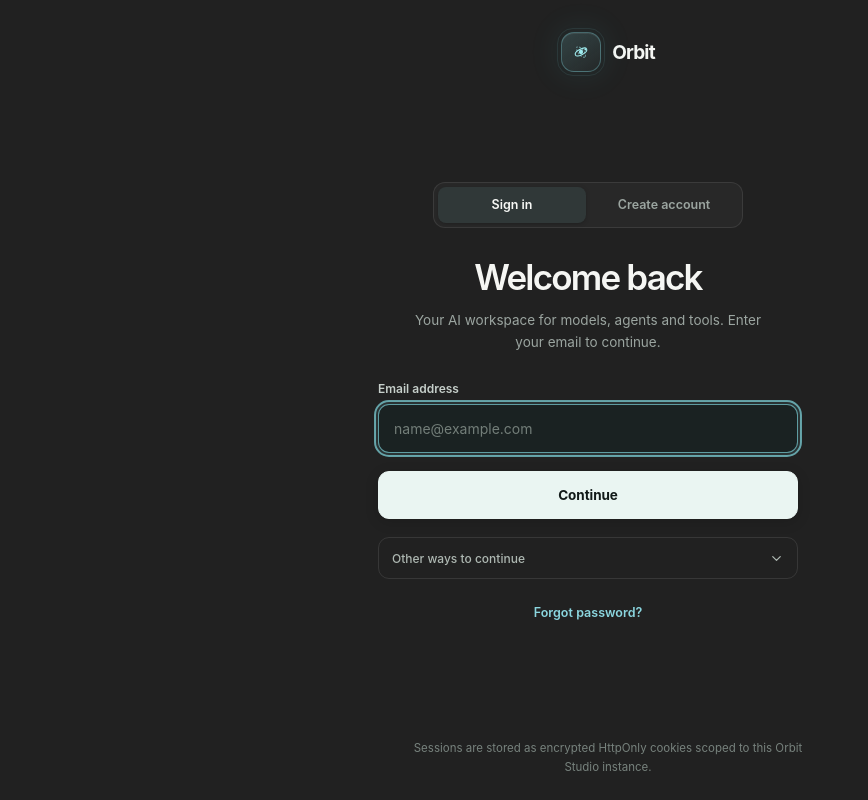
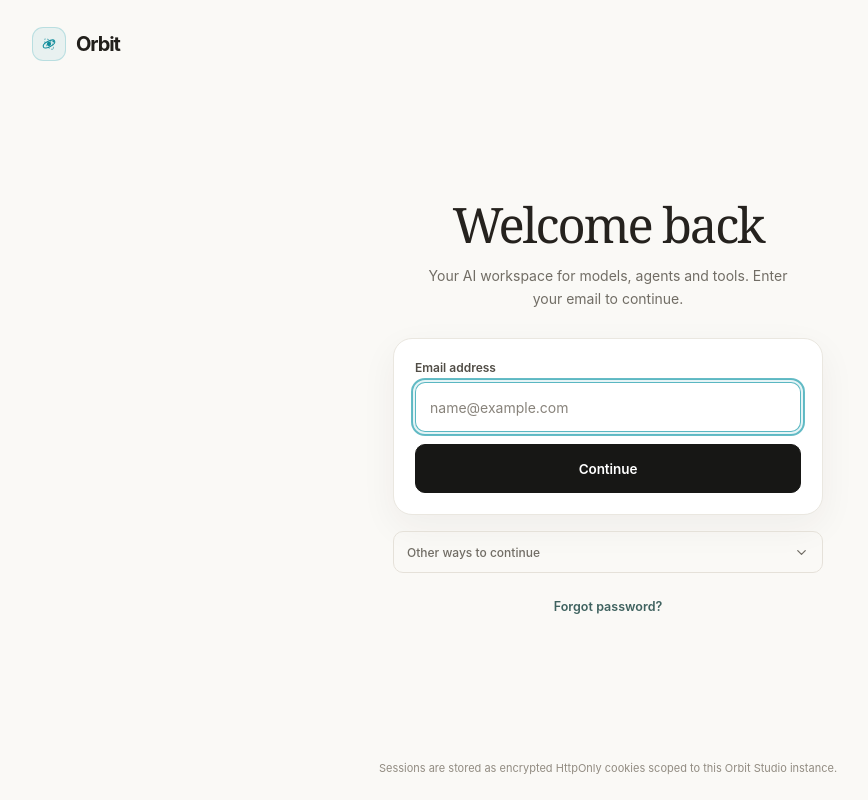
Before and after one commit to shikhar-jadav/orbit-frontend, a React (Vite) app: page / in a window 1280 px wide. Shown: the whole page, without its empty margins (32-900 px from the left). Built offline with nearby package versions, Linux system fonts and the light colour scheme.

Commit message:
Restyle Orbit authentication page with a Claude-inspired layout

```diff
--- a/src/components/AuthExperience.css
+++ b/src/components/AuthExperience.css
@@ -1,209 +1,484 @@
-/* ORBIT AUTH — structural redesign: centered AI entry flow, not a form card */
+/* Orbit authentication — warm, minimal, email-first entry inspired by Claude. */
 #root .auth-page {
-  --auth-bg:#101414; --auth-field:#171d1d; --auth-line:rgba(255,255,255,.12);
-  --auth-text:#f3f6f3; --auth-muted:#9aa5a0; --auth-accent:#80d8df;
-  position:relative; isolation:isolate; display:flex; justify-content:center;
-  width:100%; min-height:100vh; min-height:100dvh; padding:24px 20px;
-  overflow-x:hidden; overflow-y:auto; color:var(--auth-text);
-  background:
-    radial-gradient(ellipse at 50% 26%,rgba(58,167,177,.15),transparent 35%),
-    radial-gradient(ellipse at 12% 90%,rgba(60,116,105,.07),transparent 30%),
-    var(--auth-bg);
-  font-family:Inter,ui-sans-serif,system-ui,-apple-system,BlinkMacSystemFont,"Segoe UI",sans-serif;
+  --auth-bg: #faf9f6;
+  --auth-card: #ffffff;
+  --auth-field: #ffffff;
+  --auth-line: #e6e3dc;
+  --auth-text: #211f1b;
+  --auth-muted: #716d65;
+  --auth-accent: #1599a8;
+  position: relative;
+  isolation: isolate;
+  display: flex;
+  width: 100%;
+  min-height: 100vh;
+  min-height: 100dvh;
+  padding: 0;
+  overflow-x: hidden;
+  overflow-y: auto;
+  color: var(--auth-text);
+  background: var(--auth-bg);
+  font-family: Inter, ui-sans-serif, system-ui, -apple-system, BlinkMacSystemFont, "Segoe UI", sans-serif;
 }
-#root .auth-page::before {
-  position:fixed; z-index:-1; inset:0; content:""; pointer-events:none; opacity:.17;
-  background-image:linear-gradient(rgba(255,255,255,.025) 1px,transparent 1px),linear-gradient(90deg,rgba(255,255,255,.025) 1px,transparent 1px);
-  background-size:52px 52px; mask-image:radial-gradient(ellipse at center,black,transparent 72%);
-}
-/* One centered column; the old split-screen and showcase are gone. */
+
+#root .auth-page::before { display: none; }
+
 #root .auth-page .auth-split,
 #root .auth-page .auth-split.auth-split--centered {
-  display:flex; align-items:stretch; justify-content:center; width:100%;
-  min-height:calc(100dvh - 48px); height:auto; padding:0; background:transparent;
+  display: flex;
+  align-items: stretch;
+  justify-content: center;
+  width: 100%;
+  min-height: 100dvh;
+  height: auto;
+  padding: 0;
+  background: var(--auth-bg);
 }
+
 #root .auth-page .auth-main-col,
 #root .auth-page .auth-split--centered .auth-main-col {
-  display:flex; flex:0 1 460px; flex-direction:column; justify-content:space-between;
-  gap:22px; width:100%; max-width:460px; min-width:0;
-  min-height:calc(100dvh - 48px); height:auto; margin:0 auto; padding:0;
-  border:0; background:transparent;
+  display: flex;
+  flex: 1 1 auto;
+  flex-direction: column;
+  justify-content: space-between;
+  gap: 24px;
+  width: 100%;
+  max-width: none;
+  min-width: 0;
+  min-height: 100dvh;
+  height: auto;
+  margin: 0;
+  padding: 22px clamp(20px, 5vw, 72px) 20px;
+  border: 0;
+  background: transparent;
 }
-#root .auth-page .auth-showcase {display:none!important;}
-/* Centered Orbit wordmark */
+
+/* Orbit wordmark in the upper-left corner. */
 #root .auth-page .auth-topbar {
-  display:flex; align-items:center; justify-content:center; width:100%;
-  max-width:none; margin:0; padding:8px 0 0;
+  display: flex;
+  align-items: center;
+  justify-content: flex-start;
+  width: 100%;
+  max-width: 1160px;
+  margin: 0 auto;
+  padding: 5px 0 0;
 }
+
 #root .auth-page .auth-brand {
-  display:inline-flex; align-items:center; gap:11px; color:#f4f6f3;
-  font-size:19px; font-weight:660; letter-spacing:-.045em;
+  display: inline-flex;
+  align-items: center;
+  gap: 10px;
+  color: #211f1b;
+  font-size: 20px;
+  font-weight: 650;
+  letter-spacing: -0.055em;
 }
+
 #root .auth-page .auth-brand-mark {
-  position:relative; display:inline-flex; width:40px; height:40px;
-  align-items:center; justify-content:center; border:1px solid rgba(128,216,223,.35);
-  border-radius:13px; color:#a0edf0;
-  background:linear-gradient(145deg,rgba(128,216,223,.19),rgba(128,216,223,.045));
-  box-shadow:0 0 34px rgba(69,184,194,.14),0 1px 0 rgba(255,255,255,.07) inset;
+  display: inline-flex;
+  align-items: center;
+  justify-content: center;
+  width: 34px;
+  height: 34px;
+  border: 1px solid rgba(21, 153, 168, 0.22);
+  border-radius: 11px;
+  color: #128d9c;
+  background: rgba(21, 153, 168, 0.075);
+  box-shadow: none;
 }
-#root .auth-page .auth-brand-mark::before {
-  position:absolute; inset:-5px; content:""; border:1px solid rgba(128,216,223,.1);
-  border-radius:16px; pointer-events:none;
-}
-/* No bordered rectangle behind the form. */
+
+#root .auth-page .auth-brand-mark::before { display: none; }
+#root .auth-page .auth-showcase { display: none !important; }
+
 #root .auth-page .auth-form-stage,
 #root .auth-page .auth-form-stage.auth-form-stage--wide {
-  display:flex; flex-direction:column; width:100%; max-width:420px;
-  margin:auto 0; padding:0; border:0; border-radius:0; color:var(--auth-text);
-  background:transparent; box-shadow:none; backdrop-filter:none;
+  display: flex;
+  flex-direction: column;
+  width: 100%;
+  max-width: 430px;
+  margin: auto;
+  padding: 30px 0;
+  border: 0;
+  border-radius: 0;
+  color: var(--auth-text);
+  background: transparent;
+  box-shadow: none;
 }
-/* Move the sign-in/create-account switch into the flow, below the brand. */
-#root .auth-page .auth-mode-switcher {
-  display:grid; grid-template-columns:repeat(2,minmax(0,1fr)); gap:4px;
-  width:min(100%,310px); margin:0 auto 30px; padding:4px;
-  border:1px solid rgba(255,255,255,.085); border-radius:12px;
-  background:rgba(255,255,255,.035);
+
+#root .auth-page .auth-form-stage.auth-form-stage--wide { max-width: 500px; }
+
+/* The old segmented tabs are replaced by a quiet link below the form. */
+#root .auth-page .auth-mode-switcher { display: none !important; }
+
+#root .auth-page .auth-header {
+  margin: 0 0 28px;
+  text-align: center;
 }
-#root .auth-page .auth-mode-switcher .auth-topbar-btn {
-  min-height:36px; padding:0 14px; border:0; border-radius:8px;
-  color:#9ba5a0; background:transparent; font-size:12.5px; font-weight:570;
+
+#root .auth-page .auth-title {
+  margin: 0;
+  color: #25221e;
+  font-family: Georgia, "Times New Roman", serif;
+  font-size: clamp(36px, 5vw, 48px);
+  font-weight: 400;
+  line-height: 1.08;
+  letter-spacing: -0.045em;
+  text-wrap: balance;
 }
-#root .auth-page .auth-mode-switcher .auth-topbar-btn:hover {color:#f2f5f2;}
-#root .auth-page .auth-mode-switcher .auth-topbar-btn.active {
-  color:#f7f8f5; background:#303838; box-shadow:0 1px 4px rgba(0,0,0,.24);
+
+#root .auth-page .auth-subtitle {
+  max-width: 380px;
+  margin: 13px auto 0;
+  color: #716d65;
+  font-size: 14px;
+  line-height: 1.65;
+  text-align: center;
+  text-wrap: pretty;
 }
-/* Strong headline and centered intro; form controls remain left-aligned. */
-#root .auth-page .auth-header {margin:0 0 28px; text-align:center;}
-#root .auth-page .auth-title {
-  margin:0; color:#f5f6f3;
-  font-family:Inter,ui-sans-serif,system-ui,-apple-system,BlinkMacSystemFont,"Segoe UI",sans-serif;
-  font-size:clamp(29px,4vw,35px); font-weight:640; line-height:1.12;
-  letter-spacing:-.052em; text-wrap:balance;
+
+/* White sign-in panel. */
+#root .auth-page .auth-form {
+  display: flex;
+  flex-direction: column;
+  gap: 12px;
+  width: 100%;
+  padding: 21px;
+  border: 1px solid #eae7e0;
+  border-radius: 19px;
+  background: var(--auth-card);
+  box-shadow: 0 12px 36px rgba(46, 39, 28, 0.055);
 }
-#root .auth-page .auth-subtitle {
-  max-width:360px; margin:12px auto 0; color:#9ba5a0;
-  font-size:13.5px; line-height:1.65; text-wrap:pretty;
+
+#root .auth-page .auth-form--gateway { gap: 12px; }
+
+#root .auth-page .auth-field {
+  display: flex;
+  flex-direction: column;
+  gap: 7px;
+  min-width: 0;
 }
-#root .auth-page .auth-split--centered .auth-header {text-align:center;}
-#root .auth-page .auth-split--centered .auth-subtitle {margin-left:auto;margin-right:auto;}
-#root .auth-page .auth-form {display:flex;flex-direction:column;gap:15px;}
-#root .auth-page .auth-field {display:flex;flex-direction:column;gap:8px;text-align:left;}
-#root .auth-page .auth-label {color:#c6cfca;font-size:12px;font-weight:570;}
+
+#root .auth-page .auth-label {
+  color: #514d46;
+  font-size: 12px;
+  font-weight: 560;
+}
+
+#root .auth-page .auth-form--gateway .auth-label {
+  position: absolute;
+  width: 1px;
+  height: 1px;
+  padding: 0;
+  overflow: hidden;
+  clip: rect(0, 0, 0, 0);
+  white-space: nowrap;
+  border: 0;
+}
+
+#root .auth-page .auth-input-wrap {
+  position: relative;
+  display: flex;
+  align-items: center;
+  width: 100%;
+}
+
 #root .auth-page .auth-input {
-  width:100%;min-width:0;height:49px;padding:0 15px;border:1px solid var(--auth-line);
-  border-radius:11px;outline:none;color:#f3f6f3;background:var(--auth-field);
-  font-family:inherit;font-size:14px;transition:border-color .15s,background .15s,box-shadow .15s;
+  width: 100%;
+  min-width: 0;
+  height: 50px;
+  padding: 0 14px;
+  border: 1px solid #dedbd4;
+  border-radius: 10px;
+  outline: none;
+  color: #25221e;
+  background: #ffffff;
+  font-family: inherit;
+  font-size: 14px;
+  transition: border-color 150ms ease, box-shadow 150ms ease;
 }
-#root .auth-page .auth-input::placeholder {color:#737e79;}
-#root .auth-page .auth-input:hover:not(:disabled) {border-color:rgba(255,255,255,.2);}
+
+#root .auth-page .auth-input::placeholder { color: #88837b; }
+#root .auth-page .auth-input:hover:not(:disabled) { border-color: #c9c4ba; }
 #root .auth-page .auth-input:focus {
-  border-color:rgba(128,216,223,.68);background:#1a2222;
-  box-shadow:0 0 0 3px rgba(128,216,223,.1);
+  border-color: rgba(21, 153, 168, 0.7);
+  box-shadow: 0 0 0 3px rgba(21, 153, 168, 0.11);
 }
-#root .auth-page .auth-eye-btn {border-radius:8px;color:#8c9893;}
-#root .auth-page .auth-eye-btn:hover {color:#f5f6f3;background:rgba(255,255,255,.07);}
+#root .auth-page .auth-input:disabled { opacity: 0.65; cursor: wait; }
+#root .auth-page .auth-eye-btn { color: #777168; border-radius: 7px; }
+#root .auth-page .auth-eye-btn:hover { color: #25221e; background: #f2f0ec; }
+
 #root .auth-page .auth-primary-btn {
-  width:100%;min-height:48px;margin-top:3px;padding:0 17px;
-  border:1px solid #eaf5f2;border-radius:11px;color:#111918;
-  background:#eaf5f2;font-size:13.5px;font-weight:680;letter-spacing:-.005em;
-  box-shadow:0 3px 14px rgba(0,0,0,.14);transition:transform .14s,background .14s,box-shadow .14s;
+  display: inline-flex;
+  align-items: center;
+  justify-content: center;
+  gap: 8px;
+  width: 100%;
+  min-height: 49px;
+  margin-top: 0;
+  padding: 0 17px;
+  border: 1px solid #171715;
+  border-radius: 10px;
+  color: #ffffff;
+  background: #171715;
+  font-size: 13.5px;
+  font-weight: 620;
+  letter-spacing: -0.005em;
+  box-shadow: none;
+  transition: background 140ms ease, transform 140ms ease;
 }
+
 #root .auth-page .auth-primary-btn:hover:not(:disabled) {
-  background:#fff;box-shadow:0 7px 22px rgba(0,0,0,.2);transform:translateY(-1px);
+  background: #30302d;
+  box-shadow: none;
+  transform: translateY(-1px);
 }
+#root .auth-page .auth-primary-btn:disabled { opacity: 0.58; cursor: wait; }
+
 #root .auth-page .auth-secondary-btn {
-  min-height:44px;border:1px solid var(--auth-line);border-radius:11px;
-  color:#dce2de;background:#1a2020;font-size:13px;font-weight:540;
+  display: inline-flex;
+  align-items: center;
+  justify-content: center;
+  gap: 8px;
+  min-height: 45px;
+  padding: 0 14px;
+  border: 1px solid #e2dfd8;
+  border-radius: 10px;
+  color: #302d28;
+  background: #ffffff;
+  font-size: 13px;
+  font-weight: 550;
 }
 #root .auth-page .auth-secondary-btn:hover:not(:disabled) {
-  border-color:rgba(255,255,255,.2);background:#242c2b;
+  border-color: #c9c4ba;
+  background: #f8f7f4;
 }
-#root .auth-page .auth-link-btn {color:#8bd6df;font-size:12.5px;font-weight:570;}
-#root .auth-page .auth-link-btn:hover:not(:disabled) {color:#b1f0f3;}
-#root .auth-page .auth-checkbox-label {color:#a1aaa5;font-size:12px;}
-#root .auth-page .auth-checkbox-label input[type='checkbox'] {accent-color:#80d8df;}
-/* Account selector is a compact list, not another large form card. */
-#root .auth-page .auth-recent-block {margin-bottom:18px;text-align:left;}
-#root .auth-page .auth-recent-heading {margin:0 0 9px;color:#9ba5a0;font-size:11.5px;font-weight:600;}
-#root .auth-page .auth-recent-list {gap:8px;}
+
+#root .auth-page .auth-alert {
+  border-radius: 10px;
+  font-size: 12.5px;
+  text-align: left;
+}
+#root .auth-page .auth-alert--info {
+  border-color: rgba(21, 153, 168, 0.2);
+  color: #176c75;
+  background: rgba(21, 153, 168, 0.07);
+}
+#root .auth-page .auth-alert--error {
+  border-color: rgba(192, 65, 65, 0.2);
+  color: #9d3434;
+  background: rgba(192, 65, 65, 0.06);
+}
+
+#root .auth-page .auth-recent-block { margin: 0 0 16px; text-align: left; }
+#root .auth-page .auth-recent-heading {
+  margin: 0 0 9px;
+  color: #777168;
+  font-size: 11.5px;
+  font-weight: 600;
+}
+#root .auth-page .auth-recent-list { display: flex; flex-direction: column; gap: 8px; }
 #root .auth-page .auth-recent-row {
-  overflow:hidden;border:1px solid rgba(255,255,255,.09);border-radius:11px;
-  background:rgba(255,255,255,.035);transition:border-color .15s,background .15s,transform .15s;
+  overflow: hidden;
+  border: 1px solid #e8e5de;
+  border-radius: 11px;
+  background: #ffffff;
 }
-#root .auth-page .auth-recent-row:hover {
-  border-color:rgba(255,255,255,.17);background:rgba(255,255,255,.065);transform:translateY(-1px);
+#root .auth-page .auth-recent-row:hover { border-color: #d2cdc3; background: #fbfaf8; }
+#root .auth-page .auth-recent-select { min-height: 58px; color: #25221e; }
+#root .auth-page .auth-recent-name { color: #25221e; font-size: 13px; font-weight: 610; }
+#root .auth-page .auth-recent-email { color: #777168; font-size: 11.5px; }
+#root .auth-page .auth-recent-role {
+  color: #176c75;
+  background: rgba(21, 153, 168, 0.08);
+  border-color: rgba(21, 153, 168, 0.18);
 }
-#root .auth-page .auth-recent-select {min-height:58px;}
-#root .auth-page .auth-recent-name {color:#eff3ef;font-size:13px;font-weight:610;}
-#root .auth-page .auth-recent-email {color:#929d98;font-size:11.5px;}
-#root .auth-page .auth-recent-role {color:#8bd6df;background:rgba(128,216,223,.1);border-color:rgba(128,216,223,.22);}
-#root .auth-page .auth-recent-remove {border-left-color:rgba(255,255,255,.075);color:#87918c;}
+#root .auth-page .auth-recent-remove { border-left-color: #eeeae3; color: #8a847a; }
+#root .auth-page .auth-recent-remove:hover { color: #a33d3d; background: rgba(192, 65, 65, 0.06); }
+
 #root .auth-page .auth-email-chip {
-  max-width:100%;min-height:39px;padding:5px 6px 5px 12px;
-  border:1px solid rgba(255,255,255,.1);border-radius:10px;color:#e6ece7;
-  background:rgba(255,255,255,.045);
+  max-width: 100%;
+  min-height: 39px;
+  padding: 5px 6px 5px 12px;
+  border: 1px solid #e5e1d9;
+  border-radius: 10px;
+  color: #38342e;
+  background: #ffffff;
 }
-#root .auth-page .auth-email-chip-edit {border-radius:7px;color:#8bd6df;background:rgba(128,216,223,.1);}
-#root .auth-page .auth-alert {border-radius:10px;font-size:12.5px;text-align:left;}
-#root .auth-page .auth-alert--info {border-color:rgba(128,216,223,.2);color:#a8e6ed;background:rgba(128,216,223,.08);}
-#root .auth-page .auth-alert--error {border-color:rgba(248,113,113,.22);color:#ffaaaa;background:rgba(248,113,113,.08);}
-#root .auth-page .auth-divider {margin:16px 0 12px;color:#77827d;font-size:11.5px;}
-#root .auth-page .auth-divider::before,#root .auth-page .auth-divider::after {background:rgba(255,255,255,.095);}
-#root .auth-page .auth-options-drawer {margin-top:18px;}
+#root .auth-page .auth-email-chip-edit {
+  border-radius: 7px;
+  color: #176c75;
+  background: rgba(21, 153, 168, 0.08);
+}
+
+#root .auth-page .auth-divider { margin: 14px 0; color: #8b857b; font-size: 11.5px; }
+#root .auth-page .auth-divider::before,
+#root .auth-page .auth-divider::after { background: #e8e4dc; }
+
+#root .auth-page .auth-link-btn {
+  color: #3f625f;
+  font-size: 12.5px;
+  font-weight: 560;
+  text-underline-offset: 3px;
+}
+#root .auth-page .auth-link-btn:hover:not(:disabled) {
+  color: #147b87;
+  text-decoration: underline;
+}
+#root .auth-page .auth-footer-nav {
+  margin-top: 17px;
+  color: #777168;
+  font-size: 12.5px;
+  text-align: center;
+}
+#root .auth-page .auth-footer-nav--gateway {
+  display: flex;
+  flex-wrap: wrap;
+  align-items: center;
+  justify-content: center;
+  gap: 7px;
+}
+#root .auth-page .auth-footer-separator { color: #b1aca2; }
+
+#root .auth-page .auth-checkbox-label { color: #716d65; font-size: 12px; }
+#root .auth-page .auth-checkbox-label input[type='checkbox'] { accent-color: #1599a8; }
+
+#root .auth-page .auth-options-drawer { margin-top: 16px; }
 #root .auth-page .auth-options-toggle {
-  min-height:42px;padding-inline:13px;border-color:rgba(255,255,255,.1);
-  border-radius:11px;color:#aeb8b2;background:transparent;font-size:12px;
+  min-height: 42px;
+  padding-inline: 13px;
+  border-color: #e5e1d9;
+  border-radius: 10px;
+  color: #716d65;
+  background: transparent;
+  font-size: 12px;
 }
-#root .auth-page .auth-options-toggle:hover {border-color:rgba(255,255,255,.18);color:#f2f5f2;background:rgba(255,255,255,.035);}
-#root .auth-page .auth-options-panel {padding:6px;border-color:rgba(255,255,255,.09);border-radius:12px;background:#171d1c;}
-#root .auth-page .auth-option-item {border-radius:9px;color:#eef3ef;}
-#root .auth-page .auth-option-item:hover:not(:disabled) {background:rgba(255,255,255,.065);}
-#root .auth-page .auth-option-title {color:#eff3ef;font-size:12.5px;}
-#root .auth-page .auth-option-desc {color:#87928c;font-size:11px;}
-#root .auth-page .auth-option-icon {color:#8bd6df;background:rgba(128,216,223,.09);border-color:rgba(128,216,223,.14);}
-/* OTP, recovery, backup codes and signed-out states share the new language. */
+#root .auth-page .auth-options-toggle:hover {
+  border-color: #d2cdc3;
+  color: #302d28;
+  background: rgba(255, 255, 255, 0.55);
+}
+#root .auth-page .auth-options-panel {
+  padding: 6px;
+  border-color: #e8e5de;
+  border-radius: 12px;
+  background: #ffffff;
+  box-shadow: 0 8px 24px rgba(46, 39, 28, 0.05);
+}
+#root .auth-page .auth-option-item { border-radius: 9px; color: #302d28; }
+#root .auth-page .auth-option-item:hover:not(:disabled) { background: #f5f3ef; }
+#root .auth-page .auth-option-title { color: #302d28; font-size: 12.5px; }
+#root .auth-page .auth-option-desc { color: #777168; font-size: 11px; }
+#root .auth-page .auth-option-icon {
+  color: #147f8a;
+  background: rgba(21, 153, 168, 0.07);
+  border-color: rgba(21, 153, 168, 0.14);
+}
+
+/* Password, OTP, recovery, and account creation states. */
 #root .auth-page .auth-otp-box,
 #root .auth-page .auth-recovery-seg,
 #root .auth-page .auth-recovery-prefix {
-  border:1px solid var(--auth-line);border-radius:10px;color:#f4f7f4;background:var(--auth-field);
+  border: 1px solid #e1ddd5;
+  border-radius: 10px;
+  color: #25221e;
+  background: #ffffff;
 }
-#root .auth-page .auth-otp-box {height:51px;}
+#root .auth-page .auth-otp-box { height: 51px; }
 #root .auth-page .auth-otp-box:focus,
 #root .auth-page .auth-recovery-seg:focus {
-  border-color:rgba(128,216,223,.68);box-shadow:0 0 0 3px rgba(128,216,223,.1);
+  border-color: rgba(21, 153, 168, 0.7);
+  box-shadow: 0 0 0 3px rgba(21, 153, 168, 0.1);
 }
-#root .auth-page .auth-recovery-seg,#root .auth-page .auth-recovery-prefix {height:45px;}
-#root .auth-page .auth-mode-switch {padding:4px;border:1px solid rgba(255,255,255,.09);border-radius:11px;background:rgba(255,255,255,.035);}
-#root .auth-page .auth-mode-btn {min-height:35px;border-radius:8px;color:#9ba5a0;}
-#root .auth-page .auth-mode-btn.active {color:#f4f7f4;background:#303737;}
-#root .auth-page .auth-avatar-row {border-color:rgba(255,255,255,.09);border-radius:11px;background:rgba(255,255,255,.035);}
-#root .auth-page .auth-codes-frame {border-color:rgba(255,255,255,.1);border-radius:14px;background:#171d1c;}
-#root .auth-page .auth-code-pill {border-color:rgba(255,255,255,.08);border-radius:9px;color:#eef3ef;background:#111717;}
-#root .auth-page .auth-logout-avatar {border-color:rgba(128,216,223,.2);background:#1e2928;color:#8bd6df;}
-#root .auth-page .auth-logout-card {border-color:rgba(255,255,255,.09);border-radius:14px;background:rgba(255,255,255,.035);}
-#root .auth-page .auth-logout-account-name {color:#f1f5f1;}
-#root .auth-page .auth-logout-account-email {color:#929d98;}
-#root .auth-page .auth-footer-nav,#root .auth-page .auth-bottom-note {color:#77827d;font-size:11.5px;line-height:1.6;}
-#root .auth-page .auth-bottom-note {max-width:420px;margin:0 auto;padding:0 10px;text-align:center;}
-#root .auth-page .auth-strength-label,#root .auth-page .auth-field-hint {font-size:11.5px;}
-#root .auth-page button:focus-visible,#root .auth-page input:focus-visible {outline:2px solid rgba(128,216,223,.7);outline-offset:2px;}
-@media(max-width:600px) {
-  #root .auth-page {min-height:100dvh;padding:17px 16px 20px;}
-  #root .auth-page .auth-split,#root .auth-page .auth-split.auth-split--centered {min-height:calc(100dvh - 37px);}
-  #root .auth-page .auth-main-col,#root .auth-page .auth-split--centered .auth-main-col {flex-basis:auto;max-width:440px;min-height:calc(100dvh - 37px);gap:18px;}
-  #root .auth-page .auth-topbar {padding-top:4px;}
-  #root .auth-page .auth-form-stage,#root .auth-page .auth-form-stage.auth-form-stage--wide {margin-block:24px;}
-  #root .auth-page .auth-mode-switcher {margin-bottom:27px;}
-  #root .auth-page .auth-title {font-size:29px;}
-  #root .auth-page .auth-subtitle {font-size:12.5px;}
-  #root .auth-page .auth-bottom-note {font-size:10.5px;}
+#root .auth-page .auth-recovery-seg,
+#root .auth-page .auth-recovery-prefix { height: 45px; }
+#root .auth-page .auth-mode-switch {
+  padding: 4px;
+  border: 1px solid #e8e5de;
+  border-radius: 11px;
+  background: rgba(255, 255, 255, 0.7);
 }
-@media(max-width:380px) {
-  #root .auth-page {padding-inline:12px;}
-  #root .auth-page .auth-codes-grid {grid-template-columns:1fr;}
-  #root .auth-page .auth-otp-grid {gap:5px;}
-  #root .auth-page .auth-otp-box {height:46px;}
+#root .auth-page .auth-mode-btn { min-height: 35px; border-radius: 8px; color: #777168; }
+#root .auth-page .auth-mode-btn.active { color: #25221e; background: #efede8; }
+#root .auth-page .auth-avatar-row {
+  border-color: #e8e5de;
+  border-radius: 11px;
+  background: #fbfaf8;
 }
-@media(prefers-reduced-motion:reduce) {
-  #root .auth-page *,#root .auth-page *::before,#root .auth-page *::after {animation-duration:.01ms!important;animation-iteration-count:1!important;transition-duration:.01ms!important;}
+#root .auth-page .auth-avatar-caption,
+#root .auth-page .auth-strength-label,
+#root .auth-page .auth-field-hint { color: #777168; }
+#root .auth-page .auth-codes-frame {
+  border-color: #e8e5de;
+  border-radius: 14px;
+  background: #ffffff;
 }
+#root .auth-page .auth-code-pill {
+  border-color: #e8e5de;
+  border-radius: 9px;
+  color: #302d28;
+  background: #f7f6f2;
+}
+#root .auth-page .auth-logout-avatar {
+  border-color: #e2dfd8;
+  background: #e8f1ef;
+  color: #147f8a;
+}
+#root .auth-page .auth-logout-card {
+  border-color: #e8e5de;
+  border-radius: 14px;
+  background: #ffffff;
+}
+#root .auth-page .auth-logout-account-name { color: #25221e; }
+#root .auth-page .auth-logout-account-email { color: #777168; }
+
+#root .auth-page .auth-bottom-note {
+  width: 100%;
+  max-width: 1160px;
+  margin: 0 auto;
+  padding: 0 0 2px;
+  color: #928c82;
+  font-size: 11px;
+  line-height: 1.6;
+  text-align: center;
+}
+
+#root .auth-page button:focus-visible,
+#root .auth-page input:focus-visible {
+  outline: 2px solid rgba(21, 153, 168, 0.65);
+  outline-offset: 2px;
+}
+
+@media (max-width: 600px) {
+  #root .auth-page .auth-main-col {
+    min-height: 100dvh;
+    gap: 16px;
+    padding: 17px 16px 16px;
+  }
+  #root .auth-page .auth-topbar { padding-top: 2px; }
+  #root .auth-page .auth-form-stage,
+  #root .auth-page .auth-form-stage.auth-form-stage--wide {
+    max-width: 440px;
+    padding-block: 22px;
+  }
+  #root .auth-page .auth-header { margin-bottom: 23px; }
+  #root .auth-page .auth-title { font-size: clamp(32px, 9vw, 39px); }
+  #root .auth-page .auth-subtitle { font-size: 13px; }
+  #root .auth-page .auth-form { padding: 17px; border-radius: 16px; }
+  #root .auth-page .auth-bottom-note { font-size: 10px; }
+}
+
+@media (max-width: 380px) {
+  #root .auth-page .auth-codes-grid { grid-template-columns: 1fr; }
+  #root .auth-page .auth-otp-grid { gap: 5px; }
+  #root .auth-page .auth-otp-box { height: 46px; }
+}
+
+@media (prefers-reduced-motion: reduce) {
+  #root .auth-page *,
+  #root .auth-page *::before,
+  #root .auth-page *::after {
+    animation-duration: 0.01ms !important;
+    animation-iteration-count: 1 !important;
+    transition-duration: 0.01ms !important;
+  }
+}
```
